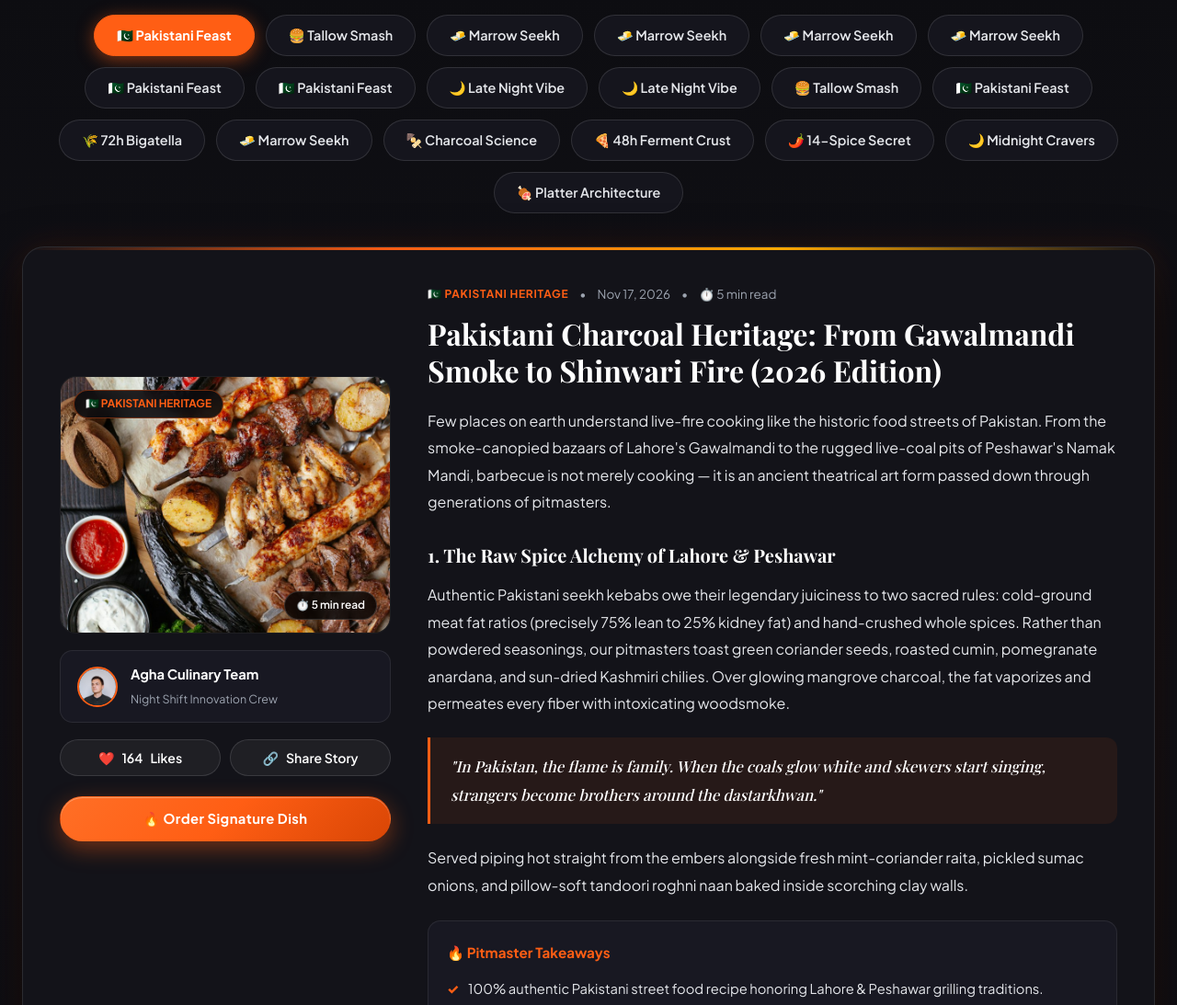
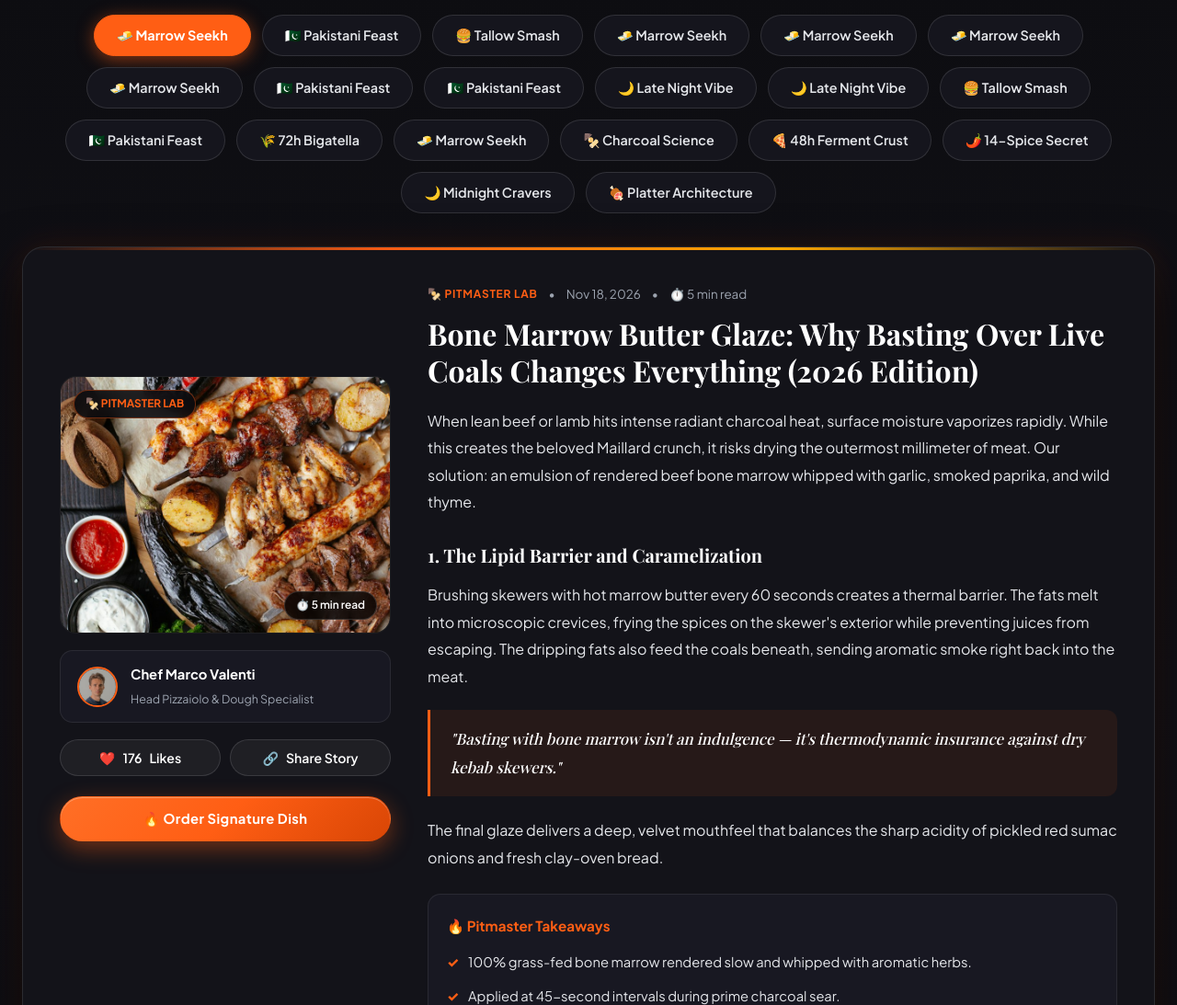
Before and after one commit to usamalesson22-ops/agha, a plain HTML site: page index.html in a window 1280 px wide. Shown: the part 6040-7133 px from the top of the page at 92% size. Drawn offline with nearby package versions, Linux system fonts and the light colour scheme; a web font is replaced by a local one.

Commit message:
🤖 Auto-published trending culinary article [skip ci]

```diff
--- a/assets/js/main.js
+++ b/assets/js/main.js
@@ -722,6 +722,21 @@ function showToast(message) {
    12. Articles & Culinary Journal Engine
    ========================================================================== */
 const articlesData = {
+  'article-20': {
+    id: 'article-20',
+    category: 'grilling',
+    categoryBadge: '🍢 Pitmaster Lab',
+    tabTitle: '🧈 Marrow Seekh',
+    readTime: '⏱️ 5 min read',
+    date: 'Nov 18, 2026',
+    title: "Bone Marrow Butter Glaze: Why Basting Over Live Coals Changes Everything (2026 Edition)",
+    author: "Chef Marco Valenti",
+    authorRole: "Head Pizzaiolo & Dough Specialist",
+    authorAvatar: 'assets/images/avatar_2.jpg',
+    image: 'assets/images/kebab_charcoal.jpg',
+    likes: 176,
+    storyHtml: `<p>When lean beef or lamb hits intense radiant charcoal heat, surface moisture vaporizes rapidly. While this creates the beloved Maillard crunch, it risks drying the outermost millimeter of meat. Our solution: an emulsion of rendered beef bone marrow whipped with garlic, smoked paprika, and wild thyme.</p><h4>1. The Lipid Barrier and Caramelization</h4><p>Brushing skewers with hot marrow butter every 60 seconds creates a thermal barrier. The fats melt into microscopic crevices, frying the spices on the skewer's exterior while preventing juices from escaping. The dripping fats also feed the coals beneath, sending aromatic smoke right back into the meat.</p><div class="reader-quote-box">"Basting with bone marrow isn't an indulgence — it's thermodynamic insurance against dry kebab skewers."</div><p>The final glaze delivers a deep, velvet mouthfeel that balances the sharp acidity of pickled red sumac onions and fresh clay-oven bread.</p><div class="reader-takeaways-box"><div class="reader-takeaways-title">🔥 Pitmaster Takeaways</div><ul class="reader-takeaways-list"><li>100% grass-fed bone marrow rendered slow and whipped with aromatic herbs.</li><li>Applied at 45-second intervals during prime charcoal sear.</li><li>Creates a glossy, caramelized outer shell that seals in all natural juices.</li></ul></div>`
+  },
   'article-19': {
     id: 'article-19',
     category: 'grilling',
--- a/index.html
+++ b/index.html
@@ -13,7 +13,7 @@
   <link rel="icon" type="image/png" href="assets/images/logo.png">
 
   <!-- Stylesheets -->
-  <link rel="stylesheet" href="assets/css/style.css?v=202611171841">
+  <link rel="stylesheet" href="assets/css/style.css?v=202611181816">
 </head>
 <body>
 
```
Also changed, not shown: assets/data/articles.json (+16 -0 lines).
